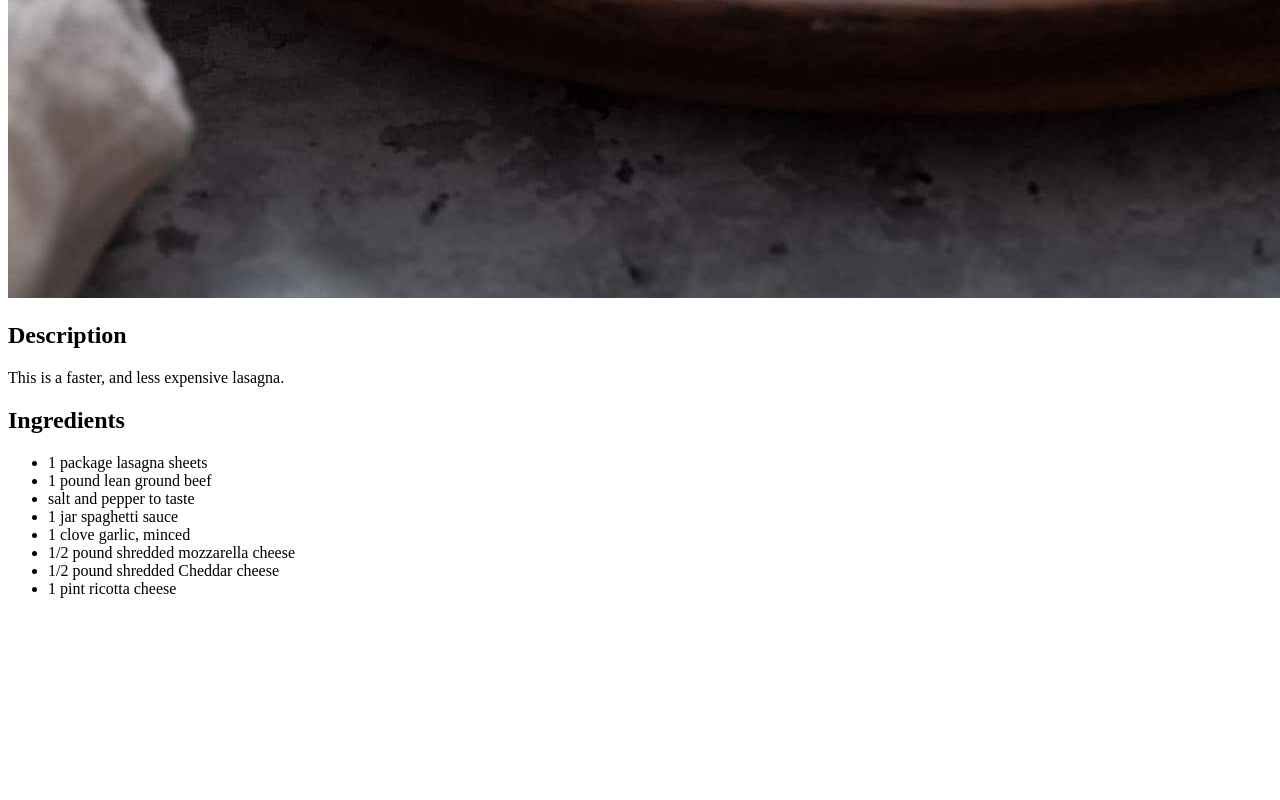
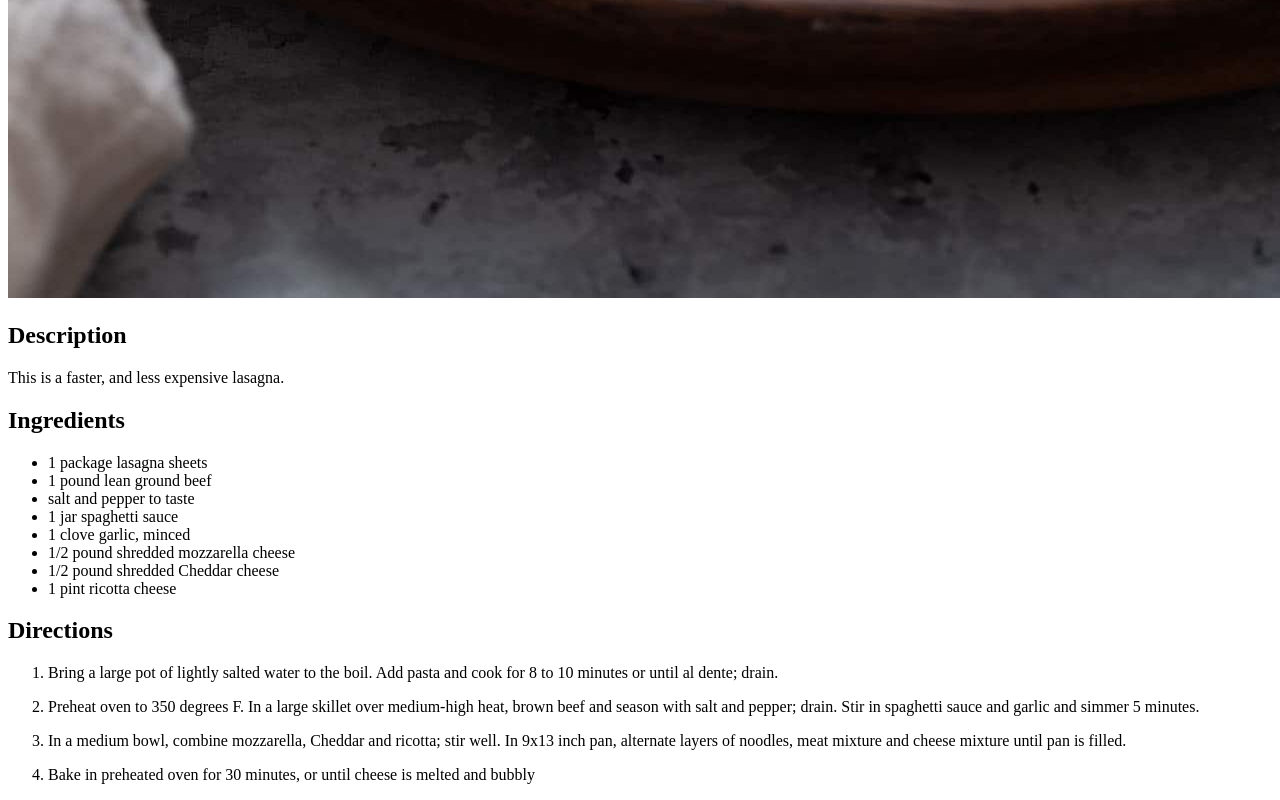
Before and after one commit to CFeeney333/odin-recipes, a plain HTML site: page recipes/lasagna.html in a window 1280 px wide. Shown: the part 1830-2630 px from the top of the page. Before the commit the page ends 2444 px from the top, so only its background shows below. Drawn offline with Linux system fonts and the light colour scheme.

Commit message:
Add directions to lasagna recipe

```diff
--- a/recipes/lasagna.html
+++ b/recipes/lasagna.html
@@ -23,5 +23,36 @@
             <li>1/2 pound shredded Cheddar cheese</li>
             <li>1 pint ricotta cheese</li>
         </ul>
+
+        <h2>Directions</h2>
+        <ol>
+            <li>
+                <p>
+                    Bring a large pot of lightly salted water to
+                    the boil. Add pasta and cook for 8 to 10 minutes
+                     or until al dente; drain.
+                </p>
+            </li>
+            <li>
+                <p>
+                    Preheat oven to 350 degrees F. In a large skillet over
+                    medium-high heat, brown beef and season with salt and pepper; drain.
+                     Stir in spaghetti sauce and garlic and simmer 5 minutes.
+                </p>
+            </li>
+            <li>
+                <p>
+                    In a medium bowl, combine mozzarella, Cheddar and ricotta;
+                    stir well. In 9x13 inch pan, alternate layers of noodles, meat
+                    mixture and cheese mixture until pan is filled.
+                </p>
+            </li>
+            <li>
+                <p>
+                    Bake in preheated oven for 30 minutes, or until
+                    cheese is melted and bubbly
+                </p>
+            </li>
+        </ol>
     </body>
 </html>
```
